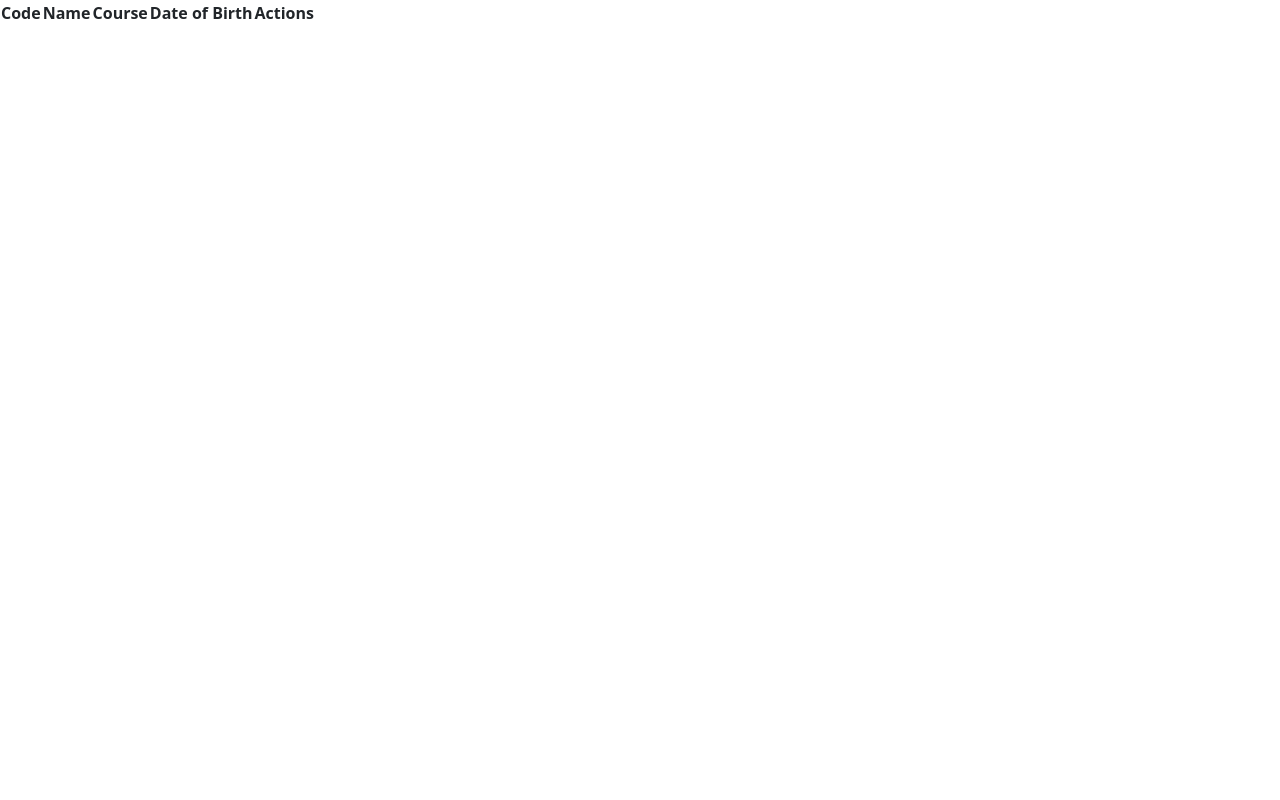
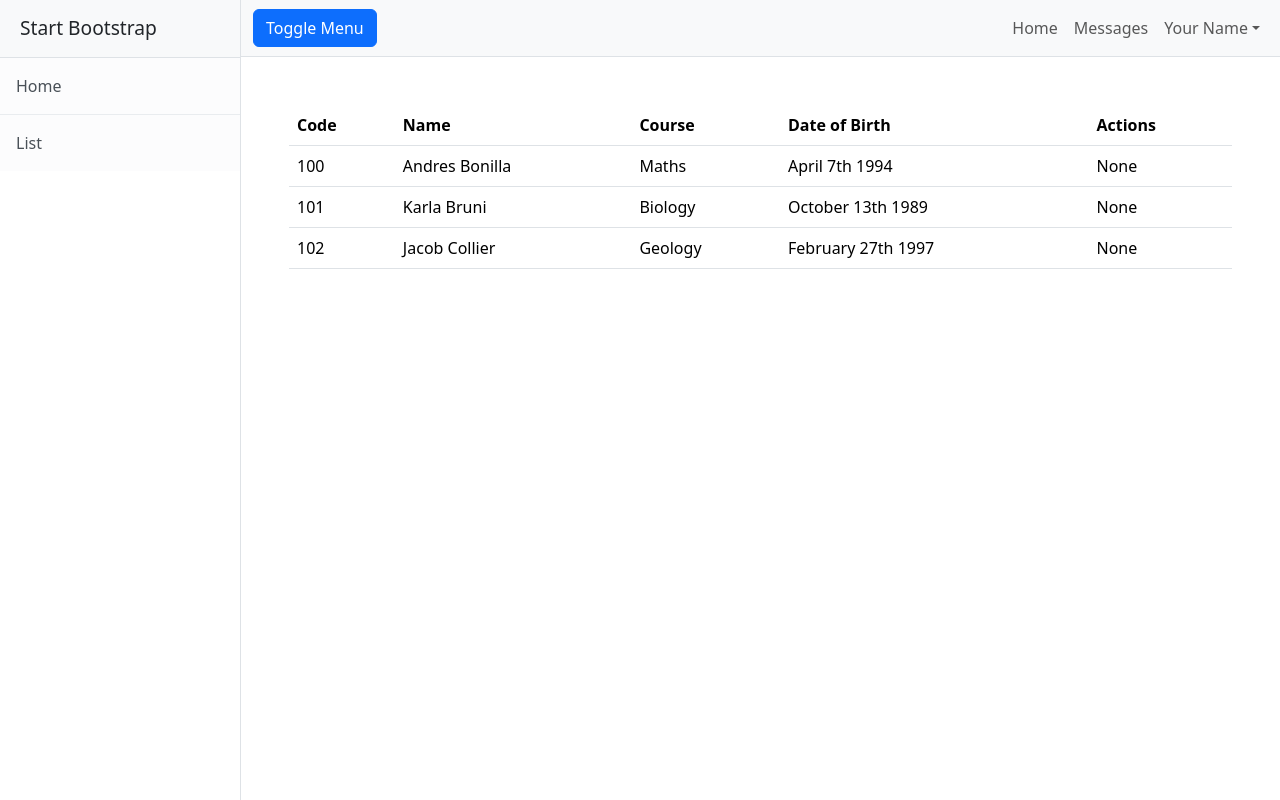
Before and after one commit to Andres94b/midterm-tt4-project_simulation, a website built with webpack: page app/list.html in a window 1280 px wide. Built offline with nearby package versions, Linux system fonts and the light colour scheme.

Commit message:
table populated mock

```diff
--- a/app/list.html
+++ b/app/list.html
@@ -3,20 +3,88 @@
 <head>
     <meta charset="UTF-8">
     <meta name="viewport" content="width=device-width, initial-scale=1.0">
-    <title>Document</title>
+    <title>Midterm TT4 - Simulation</title>
 </head>
 <body>
-    <table>
-        <thead>
+
+    <div class="d-flex" id="wrapper">
+        <!-- Sidebar-->
+        <div class="border-end bg-white" id="sidebar-wrapper">
+            <div class="sidebar-heading border-bottom bg-light">Start Bootstrap</div>
+            <div class="list-group list-group-flush">
+                <a class="list-group-item list-group-item-action list-group-item-light p-3" href="index.html">Home</a>
+                <a class="list-group-item list-group-item-action list-group-item-light p-3" href="list.html">List</a>
+            </div>
+        </div>
+        <!-- Page content wrapper-->
+        <div id="page-content-wrapper">
+            <!-- Top navigation-->
+            <nav class="navbar navbar-expand-lg navbar-light bg-light border-bottom">
+                <div class="container-fluid">
+                    <button class="btn btn-primary" id="sidebarToggle">Toggle Menu</button>
+                    <button class="navbar-toggler" type="button" data-bs-toggle="collapse"
+                        data-bs-target="#navbarSupportedContent" aria-controls="navbarSupportedContent"
+                        aria-expanded="false" aria-label="Toggle navigation"><span
+                            class="navbar-toggler-icon"></span></button>
+                    <div class="collapse navbar-collapse" id="navbarSupportedContent">
+                        <ul class="navbar-nav ms-auto mt-2 mt-lg-0">
+                            <li class="nav-item active"><a class="nav-link" href="index.html">Home</a></li>
+                            <li class="nav-item"><a class="nav-link" href="#!">Messages</a></li>
+                            <li class="nav-item dropdown">
+                                <a class="nav-link dropdown-toggle" id="navbarDropdown" href="#" role="button"
+                                    data-bs-toggle="dropdown" aria-haspopup="true" aria-expanded="false">Your Name</a>
+                                <div class="dropdown-menu dropdown-menu-end" aria-labelledby="navbarDropdown">
+                                    <a class="dropdown-item" href="#!">Action</a>
+                                    <a class="dropdown-item" href="#!">Another action</a>
+                                    <div class="dropdown-divider"></div>
+                                    <a class="dropdown-item" href="#!">Something else here</a>
+                                </div>
+                            </li>
+                        </ul>
+                    </div>
+                </div>
+            </nav>
+            <!-- Page content-->
+            <div id="content" class="container-fluid p-5">
+                <table class="table">
+                    <thead class="thead-light">
+                        <tr>
                             <th>Code</th>
                             <th>Name</th>
                             <th>Course</th>
                             <th>Date of Birth</th>
                             <th>Actions</th>
+                        </tr>
                     </thead>
                     <tbody>
-
+                        <tr>
+                            <td>100</td>
+                            <td>Andres Bonilla</td>
+                            <td>Maths</td>
+                            <td>April 7th 1994</td>
+                            <td>None</td>
+                        </tr>
+                        <tr>
+                            <td>101</td>
+                            <td>Karla Bruni</td>
+                            <td>Biology</td>
+                            <td>October 13th 1989</td>
+                            <td>None</td>
+                        </tr>
+                        <tr>
+                            <td>102</td>
+                            <td>Jacob Collier</td>
+                            <td>Geology</td>
+                            <td>February 27th 1997</td>
+                            <td>None</td>
+                        </tr>
+                    </tbody>
                     </tbody>
                 </table>
+            </div>
+        </div>
+    </div>
+
+
 </body>
 </html>
--- a/app/list.js
+++ b/app/list.js
@@ -1,3 +1,7 @@
+import * as bootstrap from "bootstrap";
+import './list.scss';
+
+
 document.addEventListener("DOMContentLoaded", () => {
 
 });
--- /dev/null
+++ b/app/list.scss
@@ -0,0 +1 @@
+@import './index.scss';
```
Lines whose indentation alone changed are shown as unchanged.
